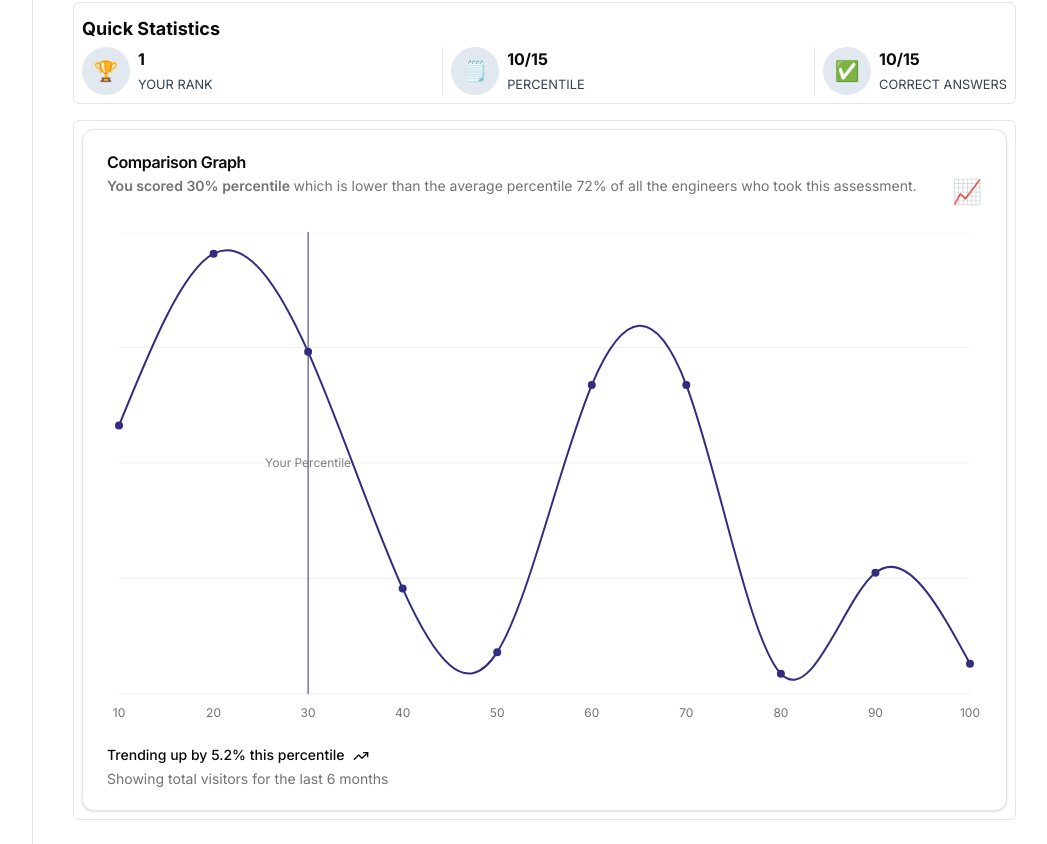
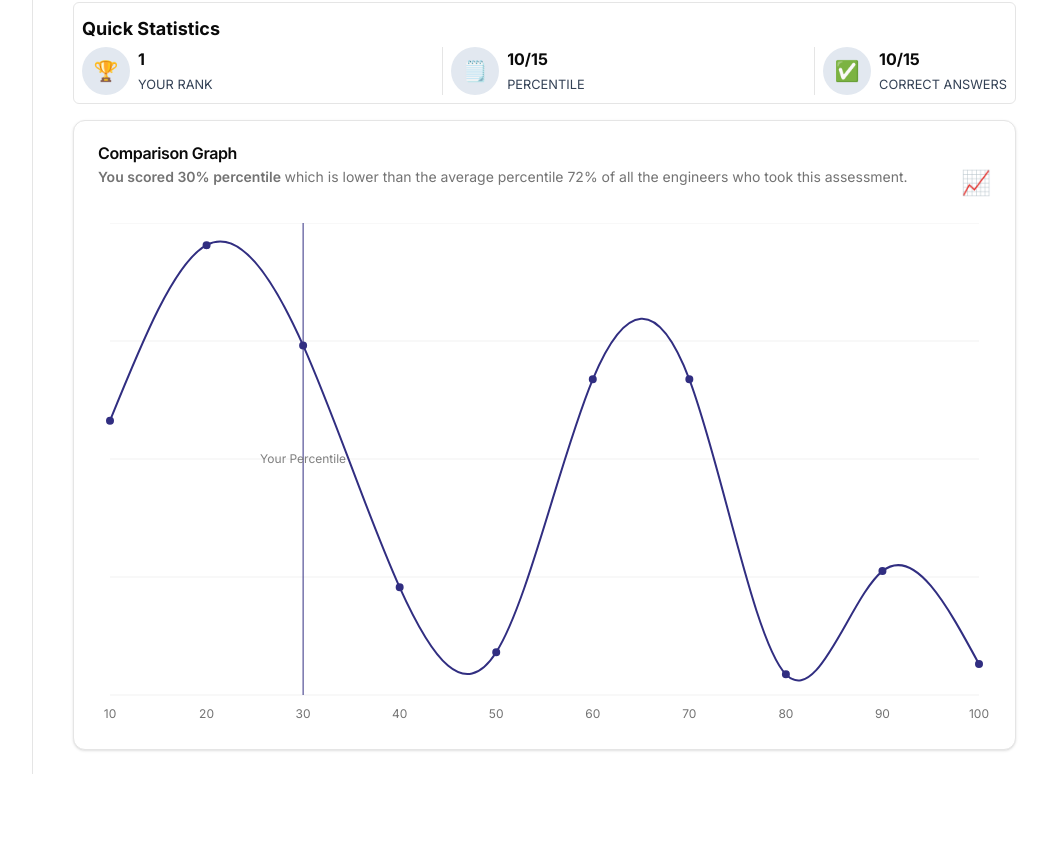
Before and after one commit to waynelogan/whatbytes-assessment, a Next.js app: page / in a window 1280 px wide. Shown: the part 260-1104 px from the top of the page, without its empty margins (224-1271 px from the left). After the commit the page ends 1034 px from the top, so only its background shows below. Built offline with nearby package versions, Linux system fonts and the light colour scheme.

Commit message:
updates chart styling

```diff
--- a/app/components/PercentileChart.tsx
+++ b/app/components/PercentileChart.tsx
@@ -94,14 +94,6 @@ export function PercentileChart() {
           </LineChart>
         </ChartContainer>
       </CardContent>
-      <CardFooter className="flex-col items-start gap-2 text-sm">
-        <div className="flex gap-2 font-medium leading-none">
-          Trending up by 5.2% this percentile <TrendingUp className="h-4 w-4" />
-        </div>
-        <div className="leading-none text-muted-foreground">
-          Showing total visitors for the last 6 months
-        </div>
-      </CardFooter>
     </Card>
   )
 }
--- a/app/page.tsx
+++ b/app/page.tsx
@@ -63,14 +63,7 @@ export default function Home() {
             </div>
           </div>
         </div>
-        <div className="
-          border p-2 rounded-md
-        ">
-          <div>
-
-            <PercentileChart />
-          </div>
-        </div>
+        <PercentileChart />
       </div>
     </div>
   )
```
